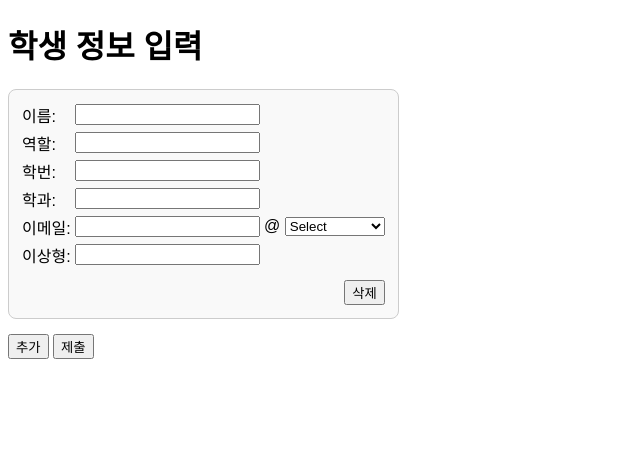
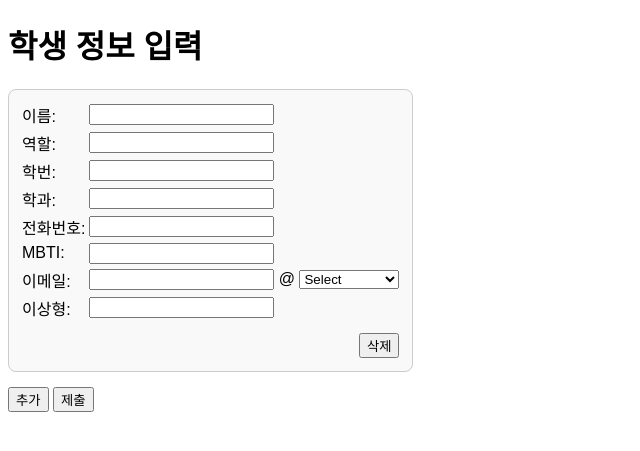
Before and after one commit to CSID-DGU/2025-1-OSSPrac-nux-04, a Flask app: page /input in a window 1280 px wide. Shown: the top 451 px of the page, without its empty margins (0-640 px from the left). Run offline with Flask 3, Linux system fonts and the light colour scheme.

Commit message:
전화번호, mbti 추 가

```diff
--- a/Subject3_2/team.py
+++ b/Subject3_2/team.py
@@ -15,8 +15,10 @@ def result():
     names = request.form.getlist('name[]')
     student_numbers = request.form.getlist('StudentNumber[]')
     emails = request.form.getlist("email[]")
+    phonenumber = request.form.getlist('Phonenumber[]')
+    MBTI = request.form.getlist('MBTI[]')
 
-    return render_template('result.html',students=zip(names,student_numbers,emails))
+    return render_template('result.html',students=zip(names,student_numbers,emails,phonenumber, MBTI))
 
 @app.route('/contact')
 def contact_info():
--- a/Subject3_2/templates/input.html
+++ b/Subject3_2/templates/input.html
@@ -37,6 +37,14 @@
                     <tr>
                         <td>학과: </td>
                         <td><input type="text" name="Department[]" required></td>
+                    </tr>
+                    <tr>
+                        <td>전화번호: </td>
+                        <td><input type="text" name="Phonenumber[]" required></td>
+                    </tr>
+                    <tr>
+                        <td>MBTI: </td>
+                        <td><input type="text" name="MBTI[]" required></td>
                     </tr>
                     <tr>
                         <td>이메일: </td>
```
Also changed, not shown: Subject3_2/templates/result.html (+10 -2 lines).
